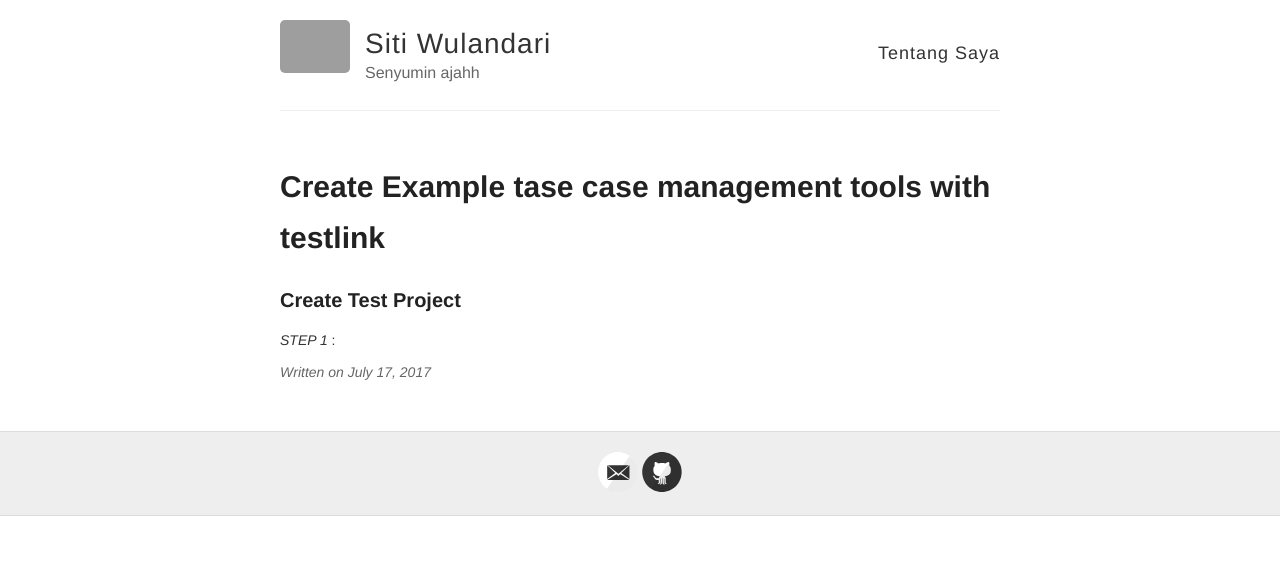
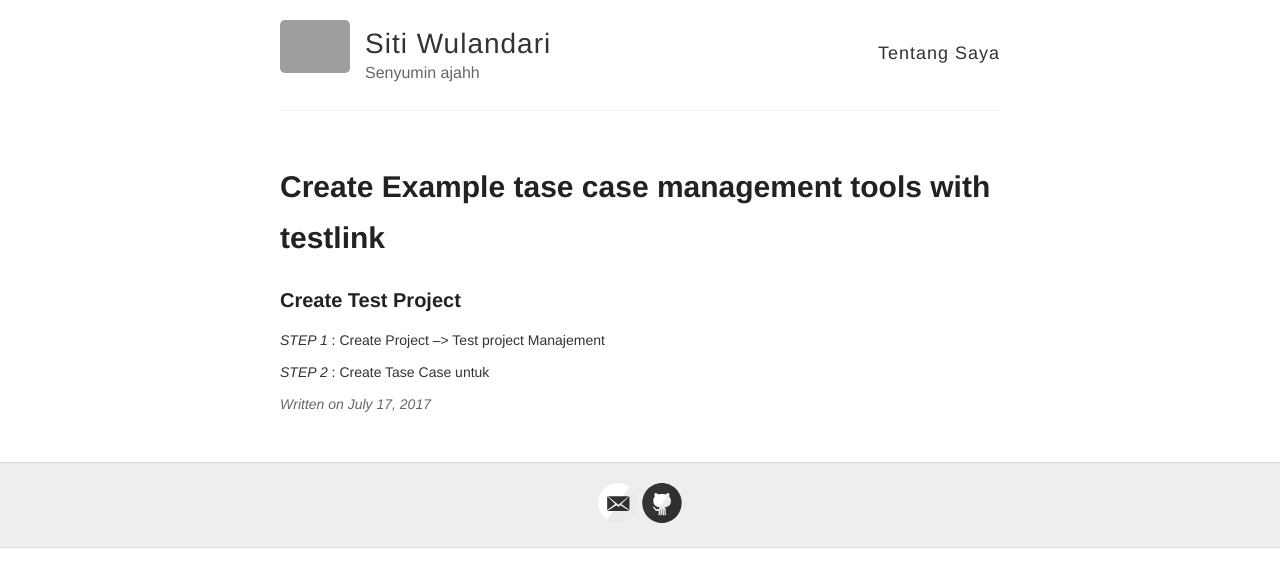
Before and after one commit to sitiwulandari/sitiwulandari.github.io, a Jekyll site: the page built from _posts/2017-07-17-Create-Example-Tasecase-Management-Tools.md, in a window 1280 px wide. Shown: the top 587 px of the page. Built offline with Jekyll 4.4.1, drawn with Linux system fonts in a browser that asks for light colours; grey boxes are pictures that could not be loaded.

Commit message:
Update 2017-07-17-Create-Example-Tasecase-Management-Tools.md

```diff
--- a/_posts/2017-07-17-Create-Example-Tasecase-Management-Tools.md
+++ b/_posts/2017-07-17-Create-Example-Tasecase-Management-Tools.md
@@ -5,4 +5,6 @@ title: Create Example tase case management tools with testlink
 
 ### Create Test Project
 
-*STEP 1* :
+*STEP 1* : Create Project --> Test project Manajement
+
+*STEP 2* :  Create Tase Case untuk
```
